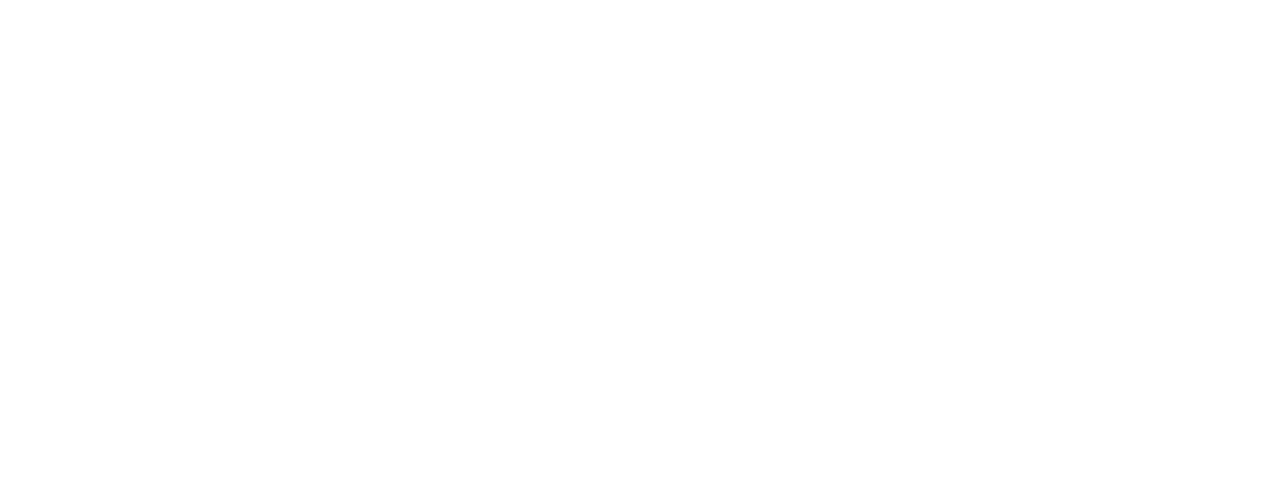
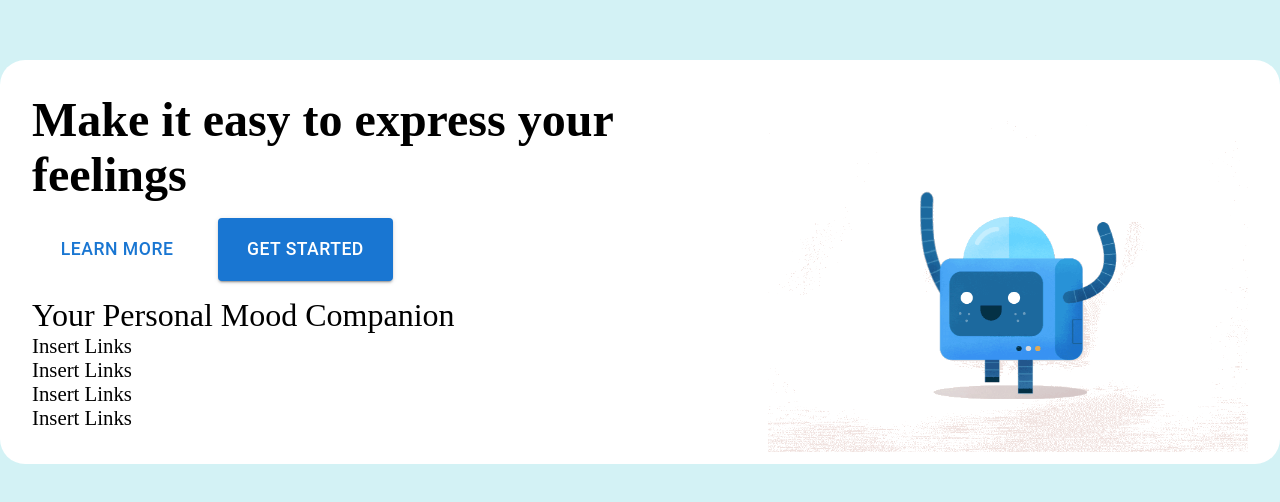
Before and after one commit to Zapperdax/Sentiment, a React (Create React App) app: page /chatbotlandingpage in a window 1280 px wide. Before the commit this address had no page. Shown: the part 138-640 px from the top of the page. Built offline with nearby package versions, Linux system fonts and the light colour scheme.

Commit message:
Adding Chatbot landing page

```diff
--- a/src/components/App.js
+++ b/src/components/App.js
@@ -6,6 +6,8 @@
 import EnterOTP from "./EnterOTP";
 import ChangePassword from "./ChangePassword";
 import Home from "./Home";
+import ChatbotLandingPage from "./ChatbotLandingPage";
+import Chatbot from "./Chatbot";
 
 function App() {
   return (
@@ -16,6 +18,11 @@
       <Route path="/enterOTP" element={<EnterOTP />}></Route>
       <Route path="/changePassword" element={<ChangePassword />}></Route>
       <Route path="/home" element={<Home />}></Route>
+      <Route
+        path="/chatbotlandingpage"
+        element={<ChatbotLandingPage />}
+      ></Route>
+      <Route path="/chatbot" element={<Chatbot />}></Route>
     </Routes>
   );
 }
--- /dev/null
+++ b/src/components/Chatbot.js
@@ -0,0 +1,7 @@
+import React from "react";
+
+const Chatbot = () => {
+  return <div>Chatbot</div>;
+};
+
+export default Chatbot;
--- /dev/null
+++ b/src/components/ChatbotLandingPage.js
@@ -0,0 +1,46 @@
+import React from "react";
+import { Button } from "@mui/material";
+import { useNavigate } from "react-router-dom";
+
+const ChatbotLandingPage = () => {
+  const navigate = useNavigate();
+  const handleClick = () => {
+    navigate("/chatbot");
+  };
+  return (
+    <div className="chatbotPage">
+      <div className="infoContainer">
+        <div className="chatLeftSide">
+          <h1>Make it easy to express your feelings</h1>
+          <div className="chatButtonContainer">
+            <Button variant="text">Learn More</Button>
+            <Button onClick={handleClick} variant="contained">
+              Get Started
+            </Button>
+          </div>
+          <p>Your Personal Mood Companion</p>
+          <p className="chatleftparagraph">Insert Links</p>
+          <p className="chatleftparagraph">Insert Links</p>
+          <p className="chatleftparagraph">Insert Links</p>
+          <p className="chatleftparagraph">Insert Links</p>
+        </div>
+        <div className="phoneOnlyDoodle">
+          <img
+            className="chatbotdoodle"
+            src="/images/chatbotdoodle.gif"
+            alt="doodle"
+          />
+        </div>
+        <div className="chatRightSide">
+          <img
+            className="webChatbotDoodle"
+            src="/images/chatbotdoodle.gif"
+            alt="doodle"
+          />
+        </div>
+      </div>
+    </div>
+  );
+};
+
+export default ChatbotLandingPage;
--- a/src/styles.css
+++ b/src/styles.css
@@ -66,7 +66,31 @@
   box-shadow: none;
   transform: translateY(0);
 }
-@media screen and (max-width: 820px){
+.chatbotPage{
+    height: 100vh;
+    background-color: #d3f2f5;
+    box-sizing: border-box;
+    display: flex;
+    justify-content: center;
+    align-items: center;
+}
+
+.infoContainer{
+    display: flex;
+    background-color: white;
+    border-radius: 25px 25px 25px 25px;
+    padding: 2rem 2rem 0.5rem 2rem;
+}
+.chatButtonContainer> Button{
+    margin: 1rem 1rem 1rem 0;
+}
+.phoneOnlyDoodle{
+    text-align: center;
+}
+.chatbotdoodle{
+    width: 15rem;
+}
+@media screen and (max-width: 799px){
     .leftSide{
         display: none;
     }
@@ -77,4 +101,36 @@
     .registerBox{
         grid-template-columns: 1fr !important;
     }
+    .chatRightSide{
+        display: none;
+    }
+    .infoContainer{
+        flex-direction: column;
+    }
+
+
 }
+
+@media screen and (min-width: 800px){
+    .phoneOnlyDoodle{
+        display: none;
+    }
+    .webChatbotDoodle{
+        width: 30rem;
+    }
+
+    .chatLeftSide h1{
+        font-size: 3rem;
+    }
+    .chatLeftSide > p {
+        font-size: 2rem;
+    }
+    .chatleftparagraph{
+        font-size: 1.3rem !important;
+    }
+
+    .chatButtonContainer> Button{
+        padding: 1rem 1.8rem;
+        font-size: 1.1rem;
+    }
+}
```
Also changed, not shown: public/images/chatbot.gif (added), public/images/chatbotdoodle.gif (added).
